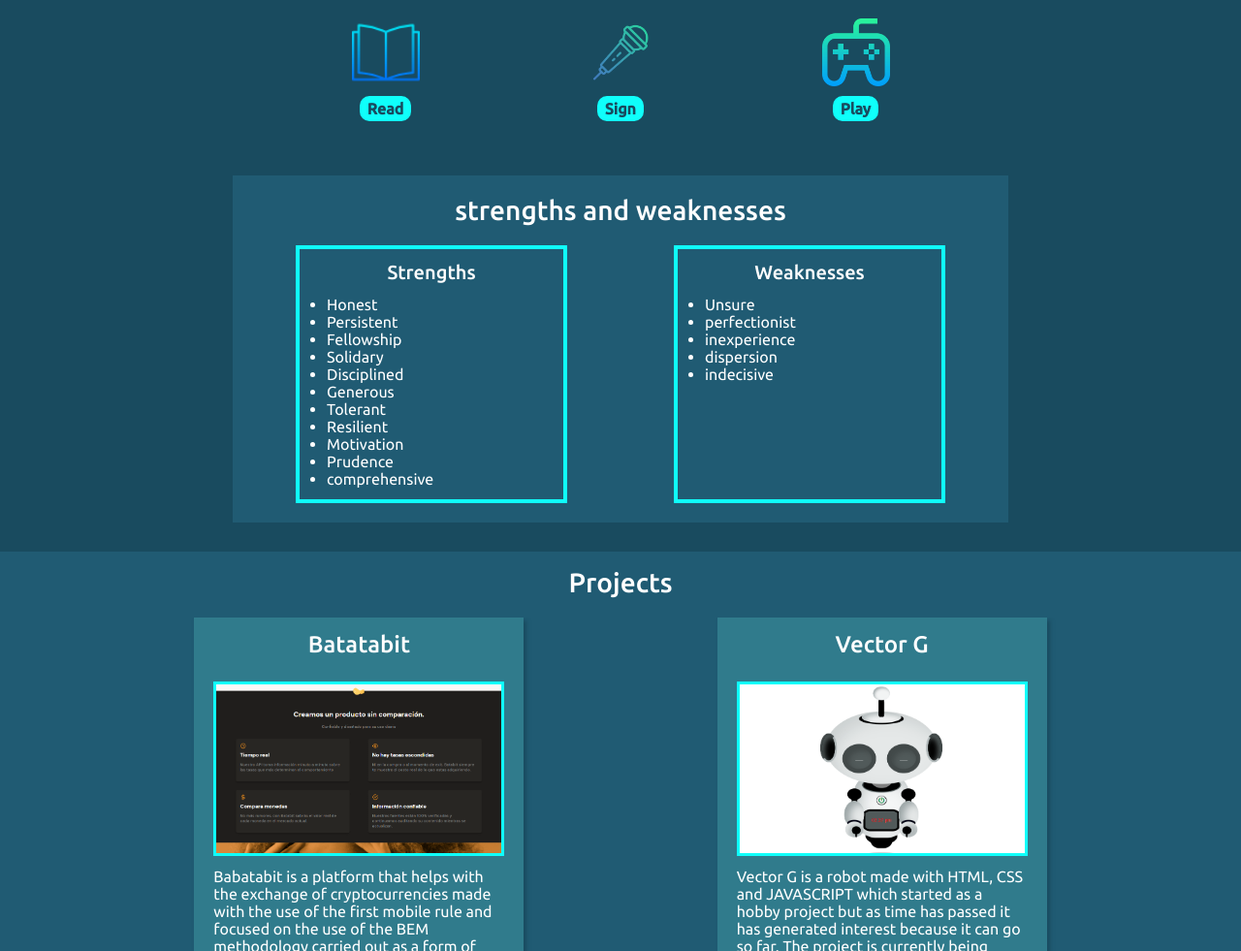
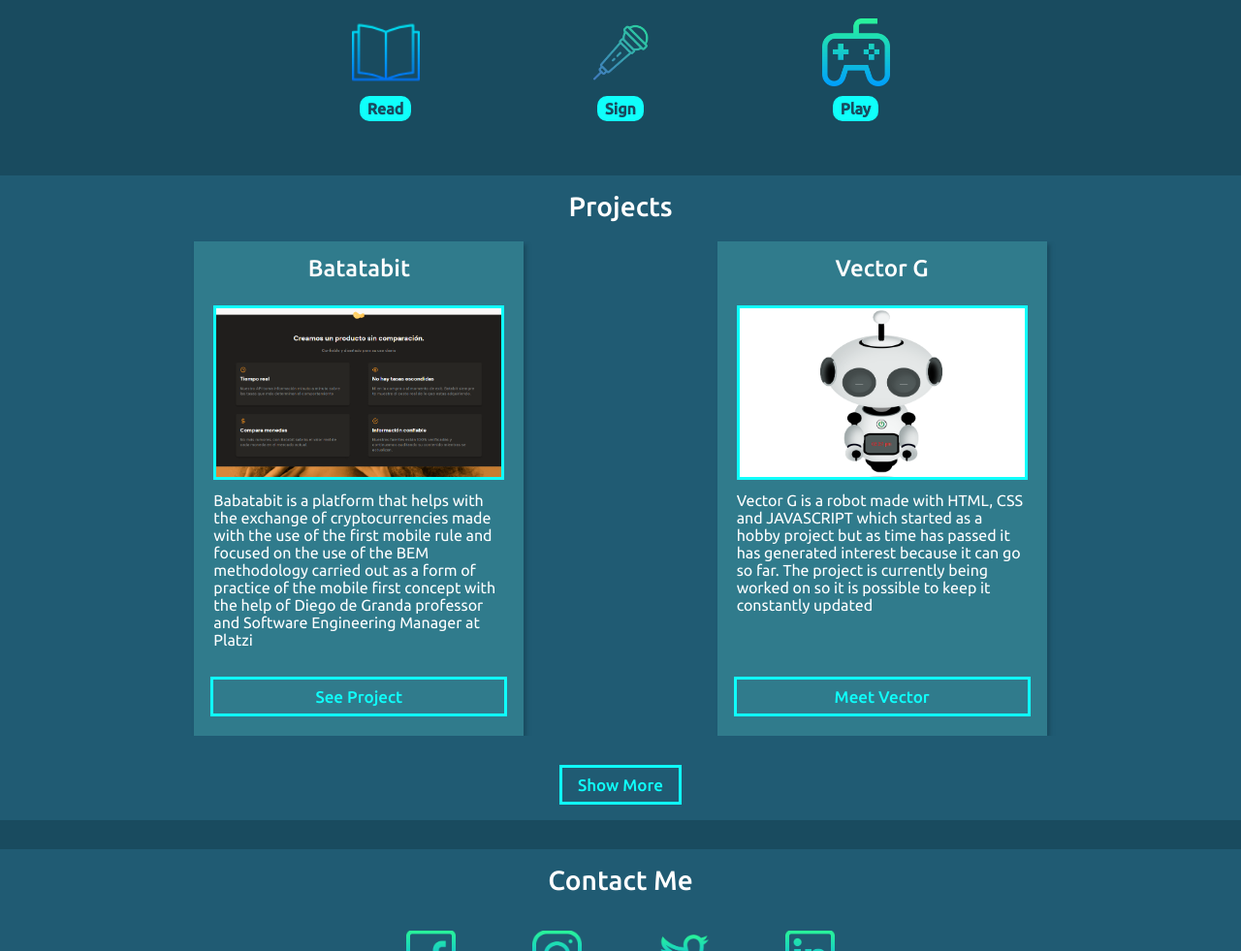
Before and after one commit to JohanDev115/JohanDev115, a plain HTML site: page index.html in a window 1280 px wide. Shown: the part 1478-2459 px from the top of the page at 97% size. Drawn offline with Linux system fonts and the light colour scheme.

Commit message:
Delete seccion of index.html

```diff
--- a/index.html
+++ b/index.html
@@ -233,7 +233,7 @@
                 </div>
             </div>
         </section>
-        <section class="s_and_w sideAnim">
+        <!-- <section class="s_and_w sideAnim">
             <h1 class="title">strengths and weaknesses</h1>
             <div class="boxes-container">
                 <div class="content-box strengths">
@@ -263,7 +263,7 @@
                     </ul>
                 </div>
             </div>
-        </section>
+        </section> -->
         <section class="projects sideAnim" id="projects">
             <h1 class="title projects_title">Projects</h1>
             <div class="cards main--cards">
--- a/style/mobile.css
+++ b/style/mobile.css
@@ -593,7 +593,6 @@
 }
 
 .content-box {
-    border: 4px solid var(--light-blue);
     padding: 12px 8px;
     width: 280px;
     margin: 0 auto;
```
